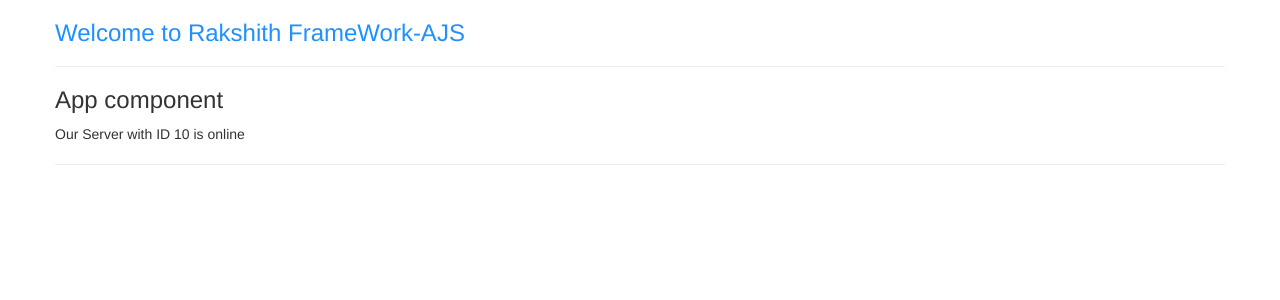
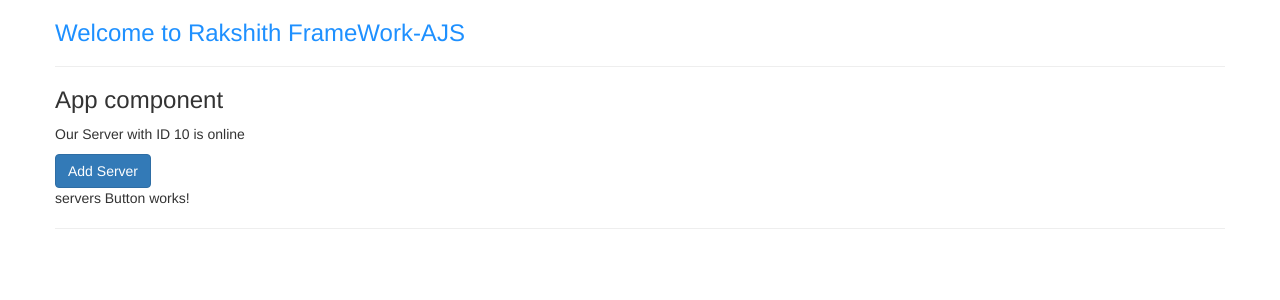
Before and after one commit to Raxsi/Angular_First, an Angular app: page / in a window 1280 px wide. Shown: the top 300 px of the page. Built offline with nearby package versions, Linux system fonts and the light colour scheme.

Commit message:
commit property changes

```diff
--- a/src/app/app.component.html
+++ b/src/app/app.component.html
@@ -13,6 +13,7 @@
             <div class="app-server">
 
             </div>
+            <app-servers></app-servers>
             <hr>
         </div>
     </div>
--- a/src/app/servers/servers.component.html
+++ b/src/app/servers/servers.component.html
@@ -1 +1,2 @@
-<p>servers works!</p>
+<button type="button" class="btn btn-primary" [disabled]="!ToggleButtonserver">Add Server</button>
+<p>servers Button works!</p>
--- a/src/app/servers/servers.component.ts
+++ b/src/app/servers/servers.component.ts
@@ -6,8 +6,10 @@ import { Component, OnInit } from '@angular/core';
   styleUrls: ['./servers.component.css']
 })
 export class ServersComponent implements OnInit {
-
-  constructor() { }
+ToggleButtonserver=false;
+  constructor() {
+    setTimeout(()=>{this.ToggleButtonserver=true;},2000);
+  }
 
   ngOnInit(): void {
   }
```
